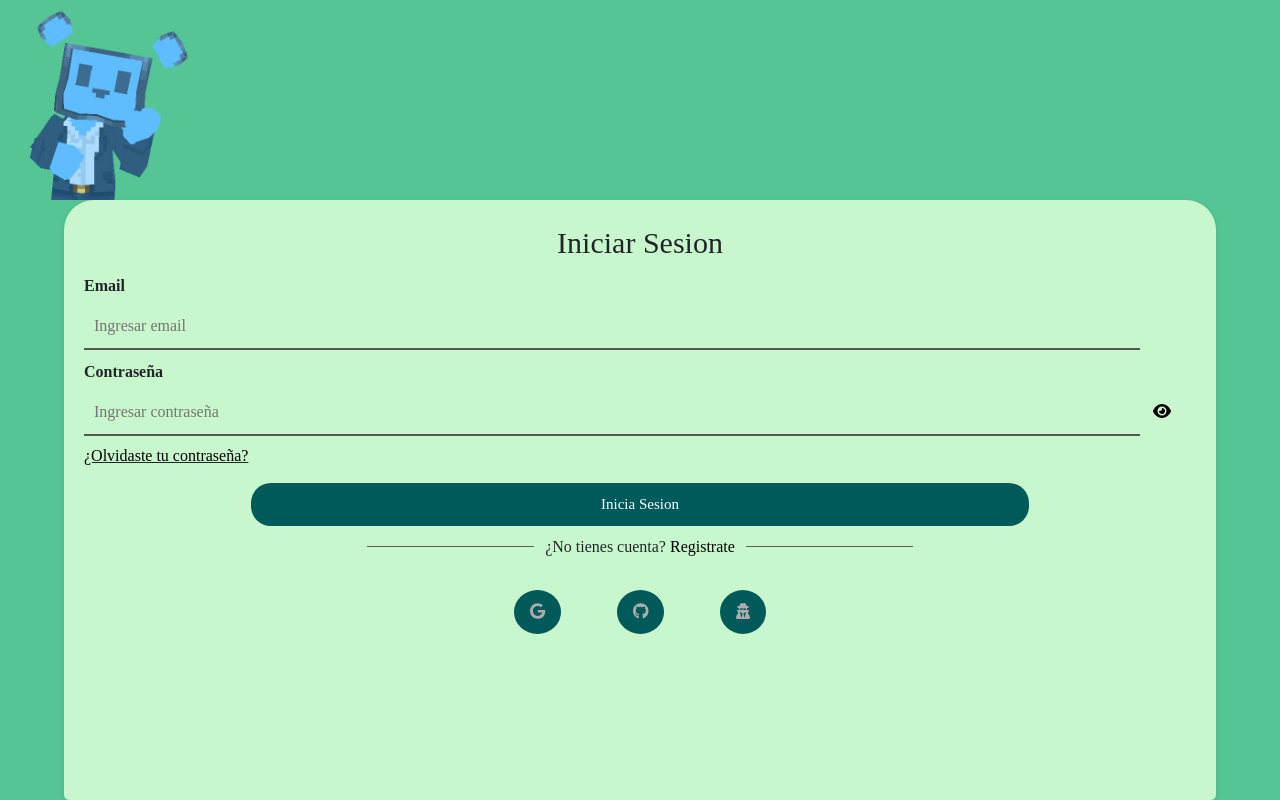
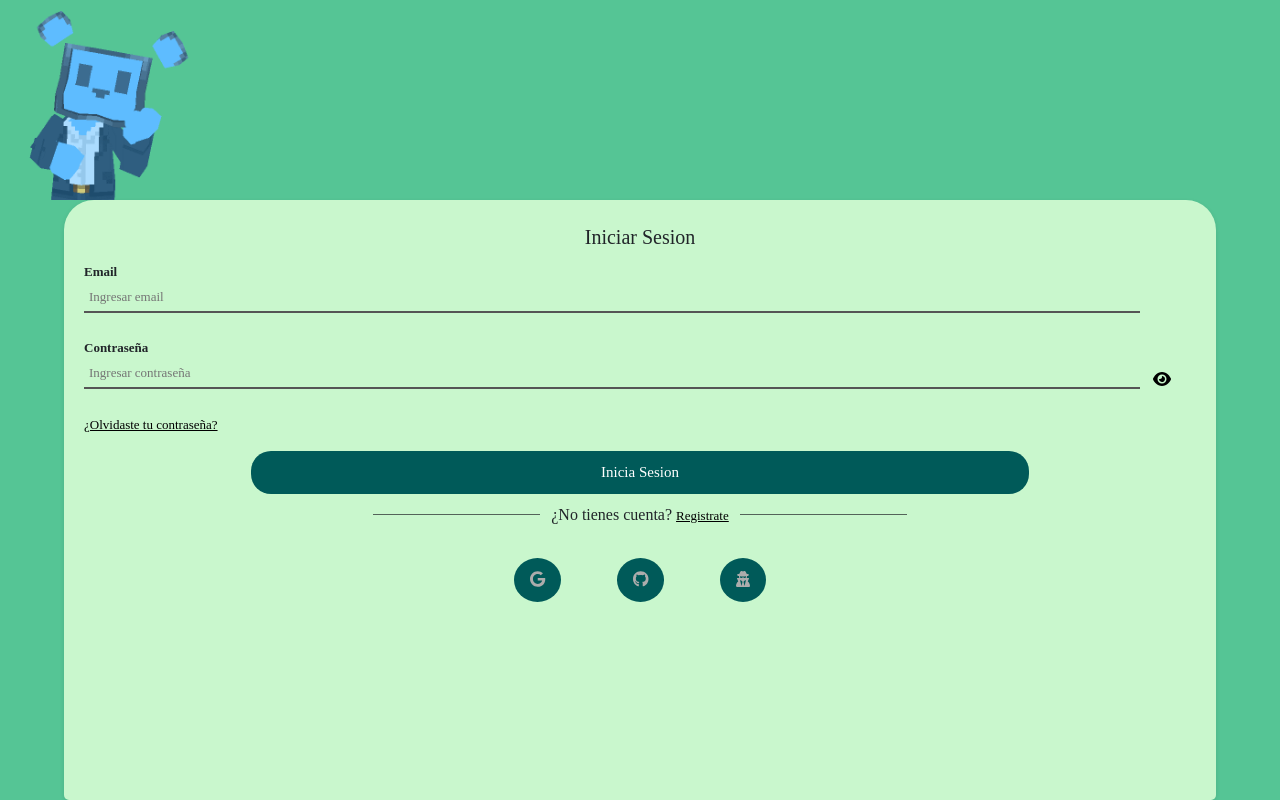
Before and after one commit to vazqueznahuel/Clementina, a React (Create React App) app: page / in a window 1280 px wide. Built offline with nearby package versions, Linux system fonts and the light colour scheme; no server answers; what react-three-fiber would draw is missing.

Commit message:
agregando detalles

```diff
--- a/src/App.css
+++ b/src/App.css
@@ -44,7 +44,7 @@ body {
   }
 
   .form-title {
-    font-size: 30px;
+    font-size: 20px;
     font-family: Georgia, 'Times New Roman', Times, serif;
   }
 
@@ -52,23 +52,29 @@ body {
   .info-label {
     display: block;
     font-weight: bold;
-    margin-bottom: 6px;
+    font-size: 13px;
   }
 
   /* Input login */
   .input-field {
+    font-size: 13px;
     width: 95%;
-    padding: 10px;
+    padding: 5px;
     background-color: #c9f7cd;
     color: black ;
     margin-bottom: 10px;
     box-sizing: border-box;
     border: none;
     border-bottom: 2px solid #555;
+    transition: all 0.3s ease-in-out;
+    border-radius: 0;
+    margin-bottom: 25px;
   }
 
   .input-field:focus {
     outline: none;
+    border-radius: 13px;
+    background-color: rgb(167, 229, 172);
   }
 
   input:-webkit-autofill {
@@ -79,18 +85,13 @@ body {
   /* Fin input */
 
   /* enlace olvidar contraseña */
-  .olvidar-contraseña{
-    text-decoration: underline;
-  }
-
   .olvidar-contraseña-error{
     margin-top: -2%;
-    text-decoration: underline;
   }
 
   .link-enlace{
     color: black;
-    text-decoration: none;
+    font-size: 13px;
   }
 
   /* Fin olvidar contraseña */
@@ -114,7 +115,7 @@ body {
 .div-botones{
   display: flex;
   justify-content: center;
-  gap: 5%;
+  gap: 0 5%;
   margin-top: 3%;
 }
 
@@ -141,7 +142,6 @@ body {
   cursor: pointer;
   display: inline-block;
   text-align: center;
-  margin-bottom: 2%;
 }
 
 
```
